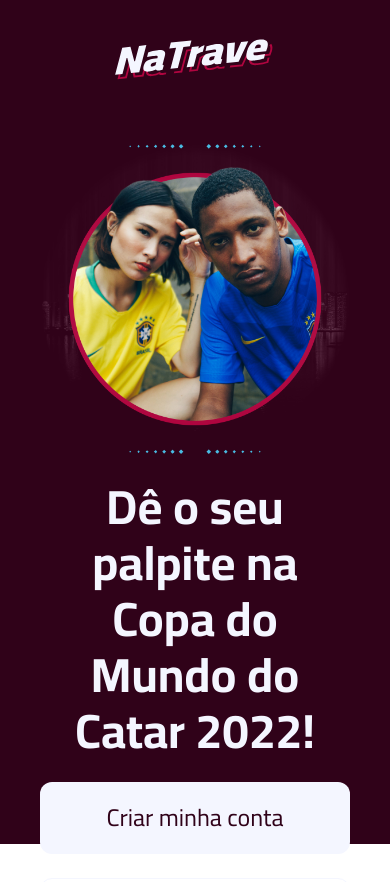
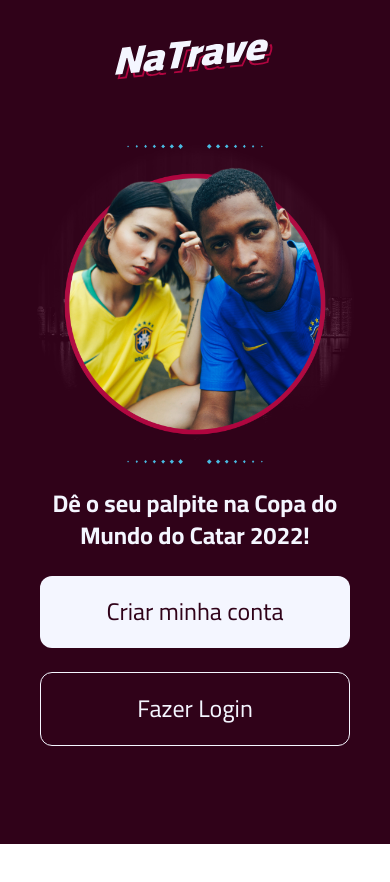
Before and after one commit to AlefSloan/WorldCup-Challenge, a React (Vite) app in the folder WorldCup-Dats/: page / in a window 390 px wide. Shown: the top 882 px of the page. After the commit the page ends 844 px from the top, so only its background shows below. Built offline with nearby package versions, Linux system fonts and the light colour scheme.

Commit message:
chore: update css on home page

```diff
--- a/WorldCup-Dats/src/pages/Home/index.jsx
+++ b/WorldCup-Dats/src/pages/Home/index.jsx
@@ -5,11 +5,11 @@ export function Home() {
         <img className='w-40' src='/images/logo-wine.svg' />
       </header>
       <main className="container max-w-5xl p-6 flex-1 p-4 flex items-center flex-col md:flex-row space-y-6 md:space-y-0 md:space-x-6">
-        <div className='md:flex-1 flex justify-center'>
+        <div className='md:flex-1 flex justify-center w-80 md:w-full'>
           <img className='w-full' src='/images/login-img.png'/>
         </div>
-        <div className='md:flex-1 flex flex-col space-y-6'>
-          <h1 className='text-3xl text-center md:text-left font-bold'>
+        <div className='md:flex-1 flex flex-col space-y-6 bg-red-700'>
+          <h1 className='text-xl text-center md:text-left md:text-3xl font-bold'>
             Dê o seu palpite na Copa do Mundo do Catar 2022!
           </h1>
           <a href='/signup' className='text-center bg-white text-red-700 text-xl px-8 py-5 rounded-xl'>
```
